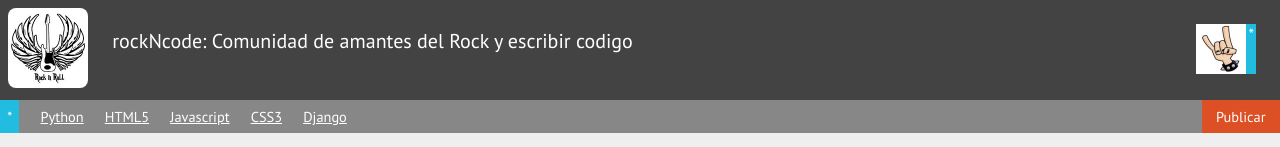
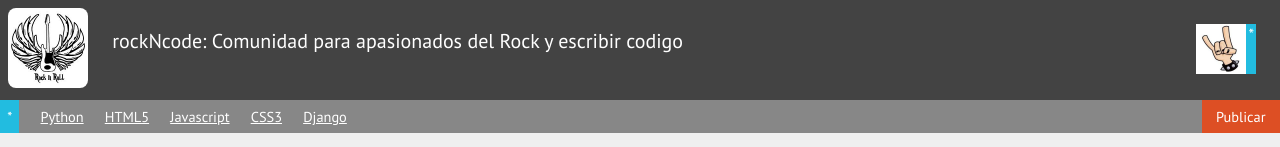
Before and after one commit to patogalarzar/rockncode, a plain HTML site: page index.html in a window 1280 px wide. Shown: the top 147 px of the page. Drawn offline with Linux system fonts and the light colour scheme.

Commit message:
Modificación del titulo de la pagina

```diff
--- a/index.html
+++ b/index.html
@@ -12,7 +12,7 @@
 		<figure id="logo">
 			<img src="logo.png" />
 		</figure>
-		<h1 id="titulo_header">rockNcode: Comunidad de amantes del Rock y escribir codigo</h1>
+		<h1 id="titulo_header">rockNcode: Comunidad para apasionados del Rock y escribir codigo</h1>
 		<figure id="avatar">
 			<img src="avatar.jpg" />
 			<figcaption>
```
